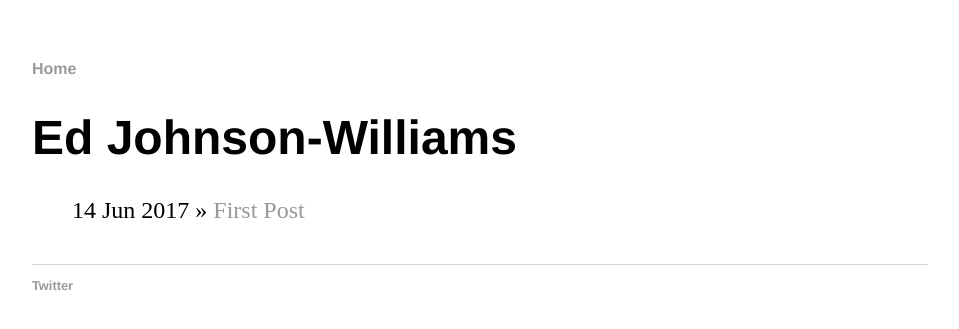
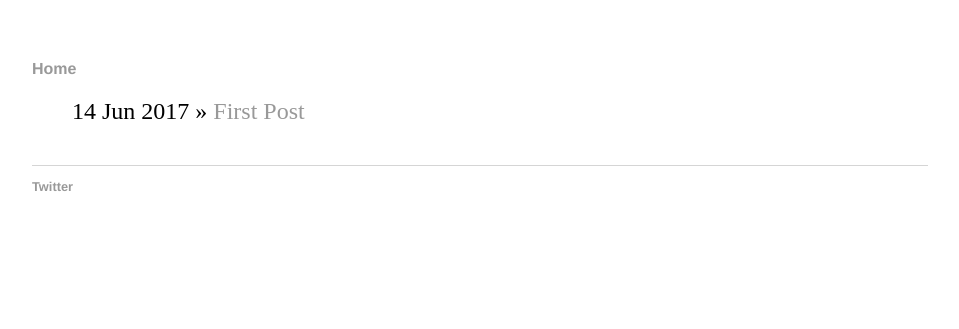
Before and after one commit to edjw/edjw.github.io, a Jekyll site: the page built from index.html, in a window 1280 px wide. Shown: the top 329 px of the page, without its empty margins (160-1119 px from the left). Built offline with Jekyll 4.4.1, drawn with Linux system fonts in a browser that asks for light colours; the list of posts is cut into pages by our own code.

Commit message:
Create index.html

```diff
--- a/index.html
+++ b/index.html
@@ -2,9 +2,6 @@
 layout: default
 title: Ed Johnson-Williams
 ---
-<div class="blurb">
-	<h1>Ed Johnson-Williams</h1>
-</div>
 
 <ul class="posts">
 	  {% for post in site.posts %}
```
